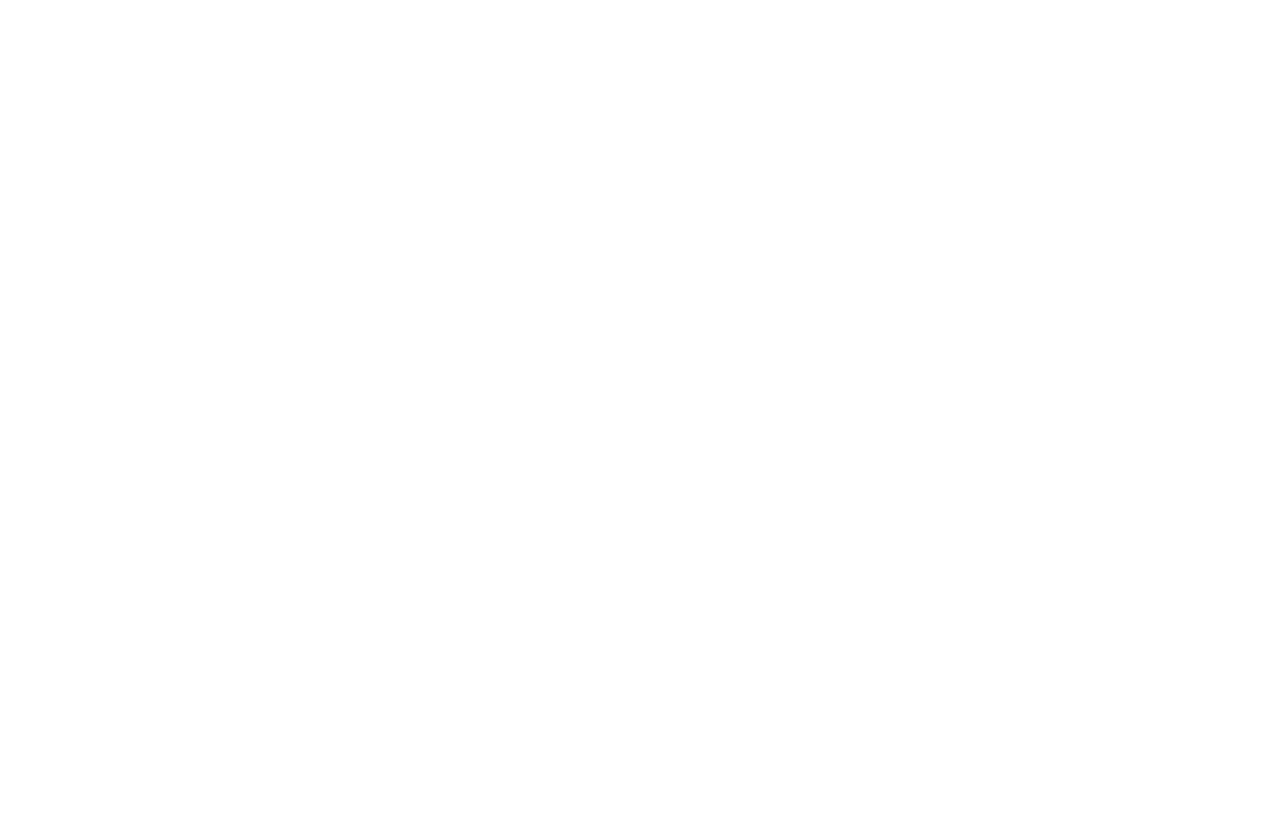
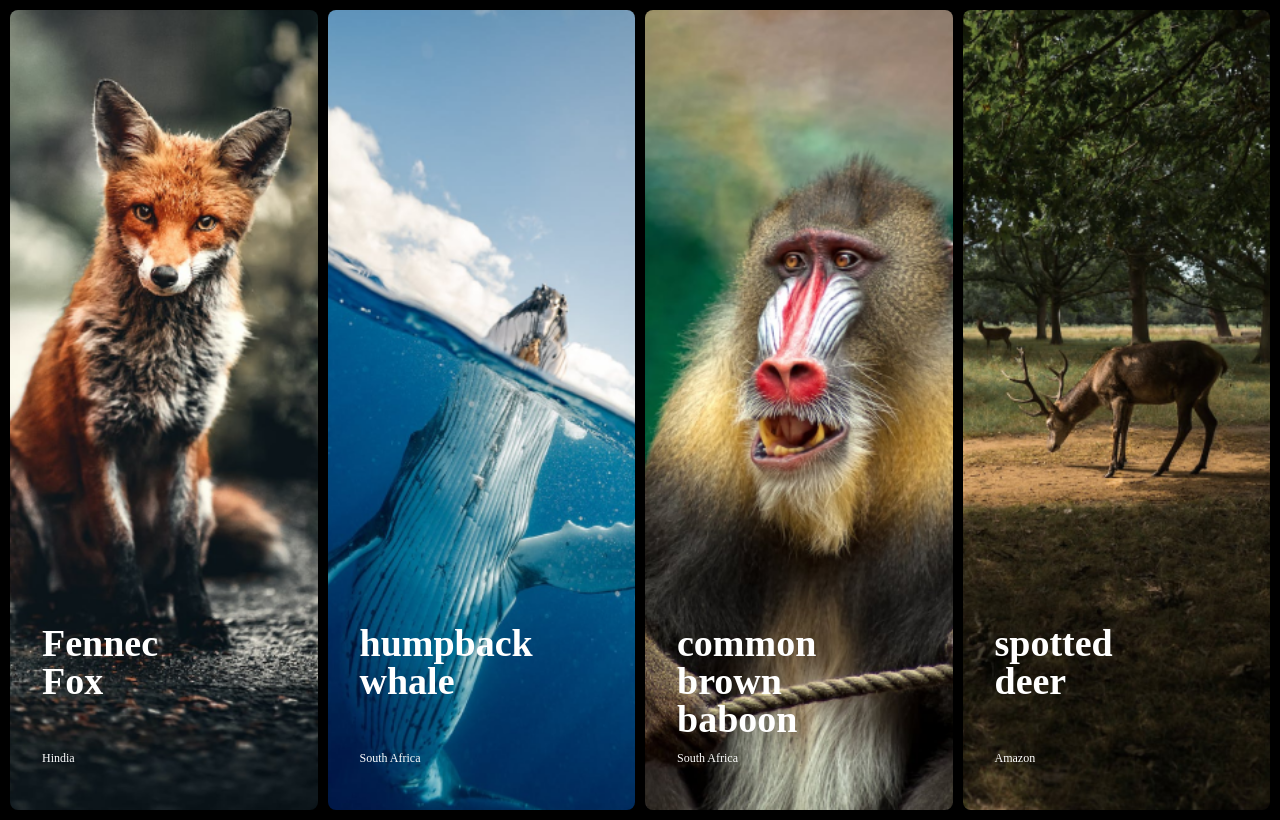
Before and after one commit to MugemaneBertin2001/coa-take-home-challenge, a plain HTML site: page InteractivePhotoGallery/index.html in a window 1280 px wide. Drawn offline with Linux system fonts and the light colour scheme.

Commit message:
implemented interactive photo gallery

```diff
--- a/InteractivePhotoGallery/behaviors.js
+++ b/InteractivePhotoGallery/behaviors.js
@@ -0,0 +1,6 @@
+window.onload = function() {
+    var cards = document.querySelectorAll('.card');
+    cards.forEach(function(card) {
+        card.style.height = window.innerHeight + 'px';
+    });
+};
--- a/InteractivePhotoGallery/index.html
+++ b/InteractivePhotoGallery/index.html
@@ -5,9 +5,71 @@
     <meta name="viewport" content="width=device-width, initial-scale=1.0">
     <title>Document</title>
     <link rel="stylesheet" href="./styles.css">
+    <link rel="stylesheet" href="https://cdnjs.cloudflare.com/ajax/libs/font-awesome/6.5.2/css/all.min.css" integrity="sha512-SnH5WK+bZxgPHs44uWIX+LLJAJ9/2PkPKZ5QiAj6Ta86w+fsb2TkcmfRyVX3pBnMFcV7oQPJkl9QevSCWr3W6A==" crossorigin="anonymous" referrerpolicy="no-referrer" />
     <script src="./behaviors.js"></script>
 </head>
 <body>
 
+    <div class="container">
+        <div class="card" style="background-image: url('./assets/images/image1.png');">
+            <div class="info">
+                <p class="name">
+                    Fennec
+                    Fox
+                </p>
+                <p class="location">
+                    Hindia
+                </p>
+                <p class="more">
+                    Know more <i class="fa-solid fa-arrow-right-long"></i>
+                </p>
+            </div>
+        </div>
+        <div class="card" style="background-image: url('./assets/images/image2.png');">
+            <div class="info">
+                <p class="name">
+                    humpback
+                    whale
+                </p>
+                <p class="location">
+                    South Africa
+                </p>
+                <p class="more">
+                    Know more <i class="fa-solid fa-arrow-right-long"></i>
+                </p>
+            </div>
+        </div>
+        <div class="card" style="background-image: url('./assets/images/image3.png');">
+            <div class="info">
+                <p class="name">
+                    common brown
+                    baboon
+                </p>
+                <p class="location">
+                    South Africa
+                </p>
+                <p class="more">
+                    Know more <i class="fa-solid fa-arrow-right-long"></i>
+                </p>
+            </div>
+        </div>
+        <div class="card" style="background-image: url('./assets/images/image4.png');">
+            <div class="info">
+                <p class="name">
+                    spotted
+                    deer
+                </p>
+                <p class="location">
+                    Amazon
+                </p>
+                <p class="more">
+                    Know more <i class="fa-solid fa-arrow-right-long"></i>
+                </p>
+            </div>
+
+
+        </div>
+    </div>
+
 </body>
 </html>
--- a/InteractivePhotoGallery/styles.css
+++ b/InteractivePhotoGallery/styles.css
@@ -0,0 +1,120 @@
+/* Reset some basic elements */
+body, html {
+    margin: 0;
+    padding: 0;
+    box-sizing: border-box;
+    font-family: Arial, sans-serif;
+    background-color: black;
+}
+
+/* Container styling */
+.container {
+    display: flex;
+    justify-content: center;
+    padding: 10px;
+    gap: 10px;
+}
+
+/* Card styling */
+.card {
+    position: relative;
+    height: 100%;
+    flex: 1 1 calc(25% - 20px);
+    box-shadow: 0 4px 8px rgba(0, 0, 0, 0.1);
+    border-radius: 8px;
+    overflow: hidden;
+    background-color: #fff;
+    transition: transform 0.5s ease, opacity 0.5s ease;
+    background-repeat: no-repeat;
+    background-size: cover;
+    background-position: center;
+}
+/* Hover effect for cards */
+.card:hover {
+    transform: scale(1.05);
+    opacity: 0.1;
+    transition: transform 0.5s ease, opacity 0.5s ease;
+}
+.card:hover .more{
+    display: block;
+    transition: display 20s ease;
+}
+
+/* Info styling */
+.info {
+    position: absolute;
+    bottom: 0;
+    left: 0;
+    width: 100%;
+    height: 30%;
+    padding: 10px;
+    box-sizing: border-box;
+    color: #fff;
+    padding: 0 2rem;
+    display: flex;
+    flex-direction: column;
+    justify-content: flex-end;
+    padding-bottom: 2rem;
+}
+
+.info .name {
+    width: 65%;
+    height: 76px;
+    gap: 0px;
+    display: block;
+    font-family: "DIN Condensed";
+    font-size: 38px;
+    font-weight: 700;
+    line-height: 38px;
+    text-align: left;
+    transition: display 20s ease;
+
+
+}
+
+.info .location {
+    font-size: 16px;
+    font-family:'Poppins';
+    font-size: 12px;
+    font-weight: 400;
+    display: block;
+    line-height: 16.02px;
+    text-align: left;
+    transition: display 20s ease;
+
+}
+.info .more {
+    display: none;
+    transition: display 20s ease;
+    color: skyblue;
+    font-weight: bold;
+}
+/* Responsive adjustments */
+@media (max-width: 1200px) {
+    .card {
+        flex: 1 1 calc(33.333% - 20px);
+    }
+    .info{
+        display: none;
+    }
+}
+
+@media (max-width: 768px) {
+    .card {
+        flex: 1 1 calc(50% - 20px);
+    }
+
+}
+
+@media (max-width: 480px) {
+    .card {
+        flex: 1 1 calc(100% - 20px);
+    }
+}
+
+/* Smartwatch media query */
+@media (max-width: 320px) {
+    .info {
+        display: block;
+    }
+}
```
Also changed, not shown: InteractivePhotoGallery/assets/images/image1.png (added), InteractivePhotoGallery/assets/images/image2.png (added), InteractivePhotoGallery/assets/images/image3.png (added), InteractivePhotoGallery/assets/images/image4.png (added).
